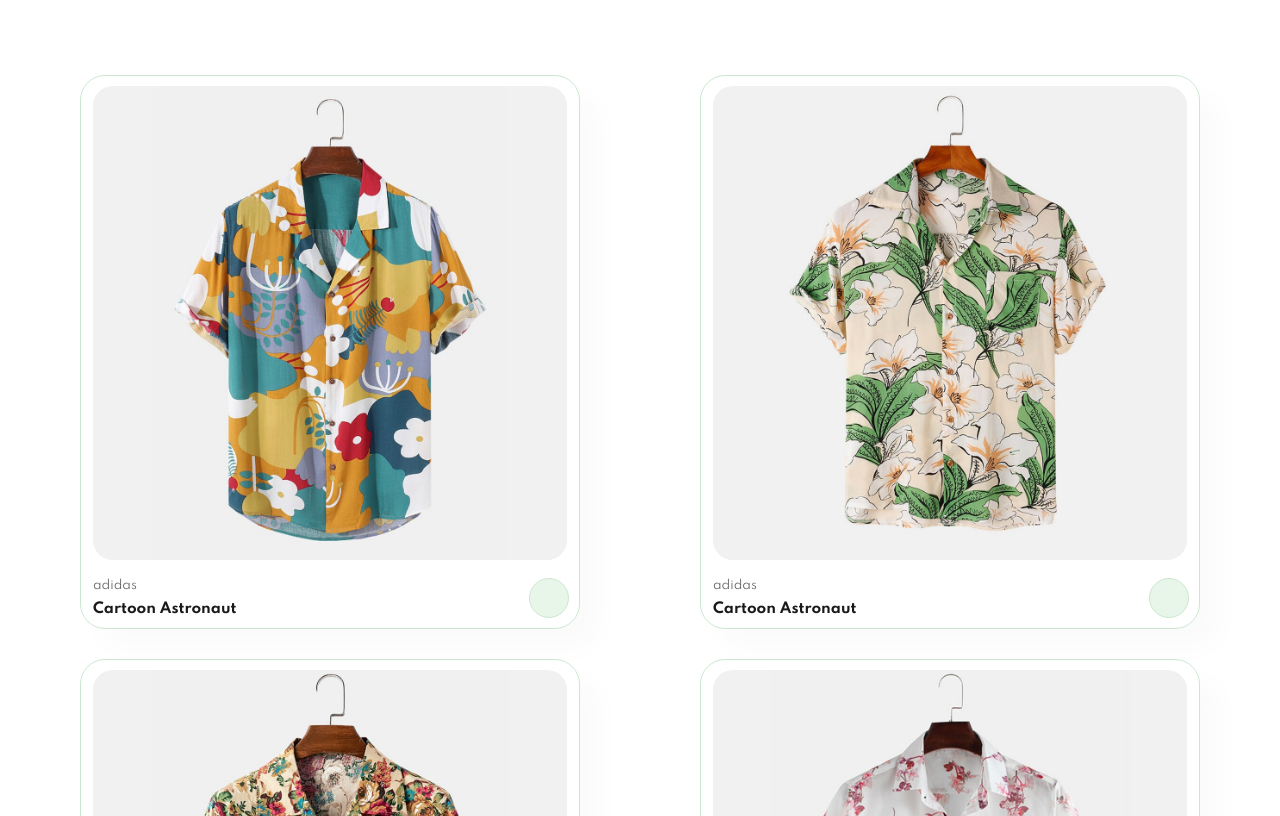
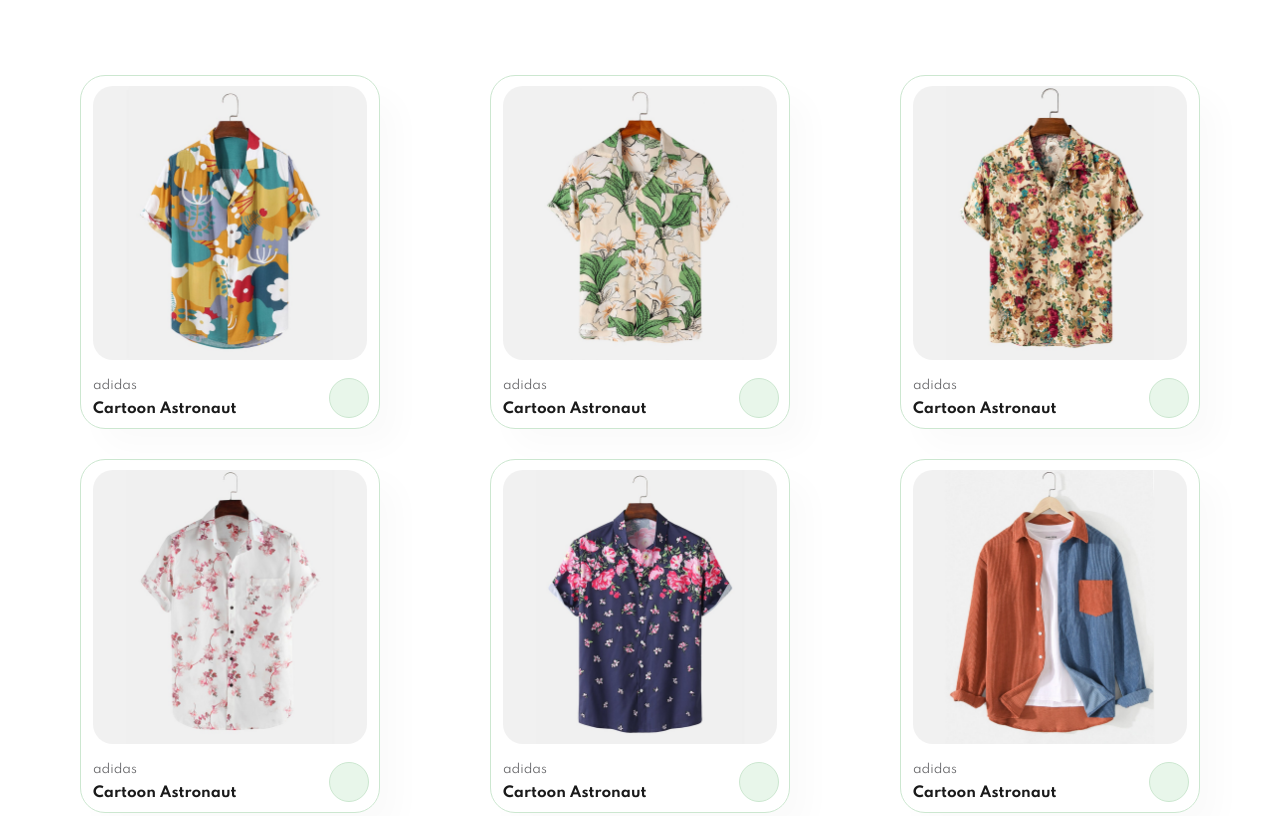
Before and after one commit to snsujona/my-img, a plain HTML site: page index.html in a window 1280 px wide. Shown: the top 816 px of the page. Drawn offline with Linux system fonts and the light colour scheme.

Commit message:
Update style.css

```diff
--- a/style.css
+++ b/style.css
@@ -30,7 +30,7 @@ body {
 
 #product1 .pro {
   width: 23%;
-  min-width: 500px;
+  min-width: 300px;
   padding: 10px 12px;
   border: 1px solid #cce7d0;
   border-radius: 25px;
```
